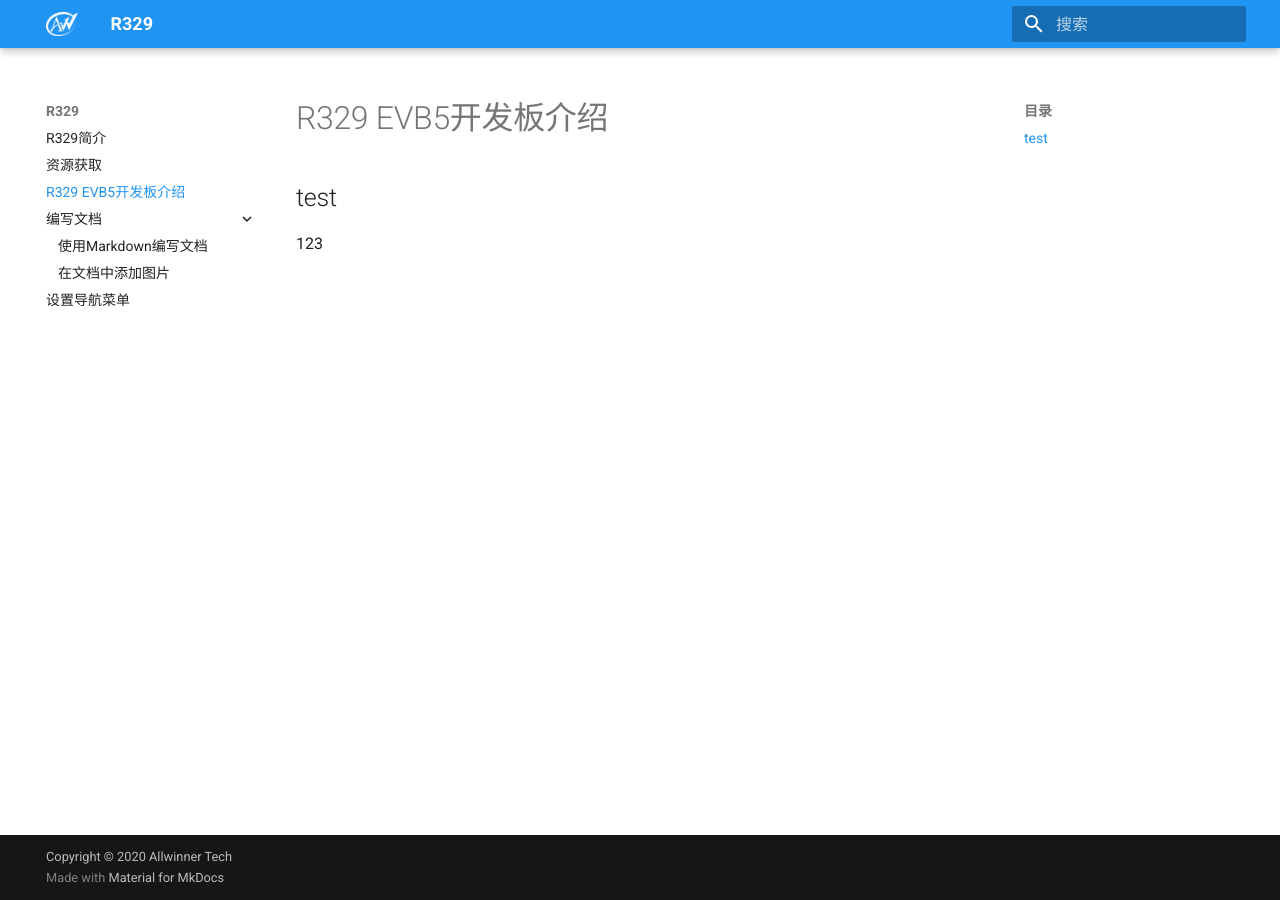
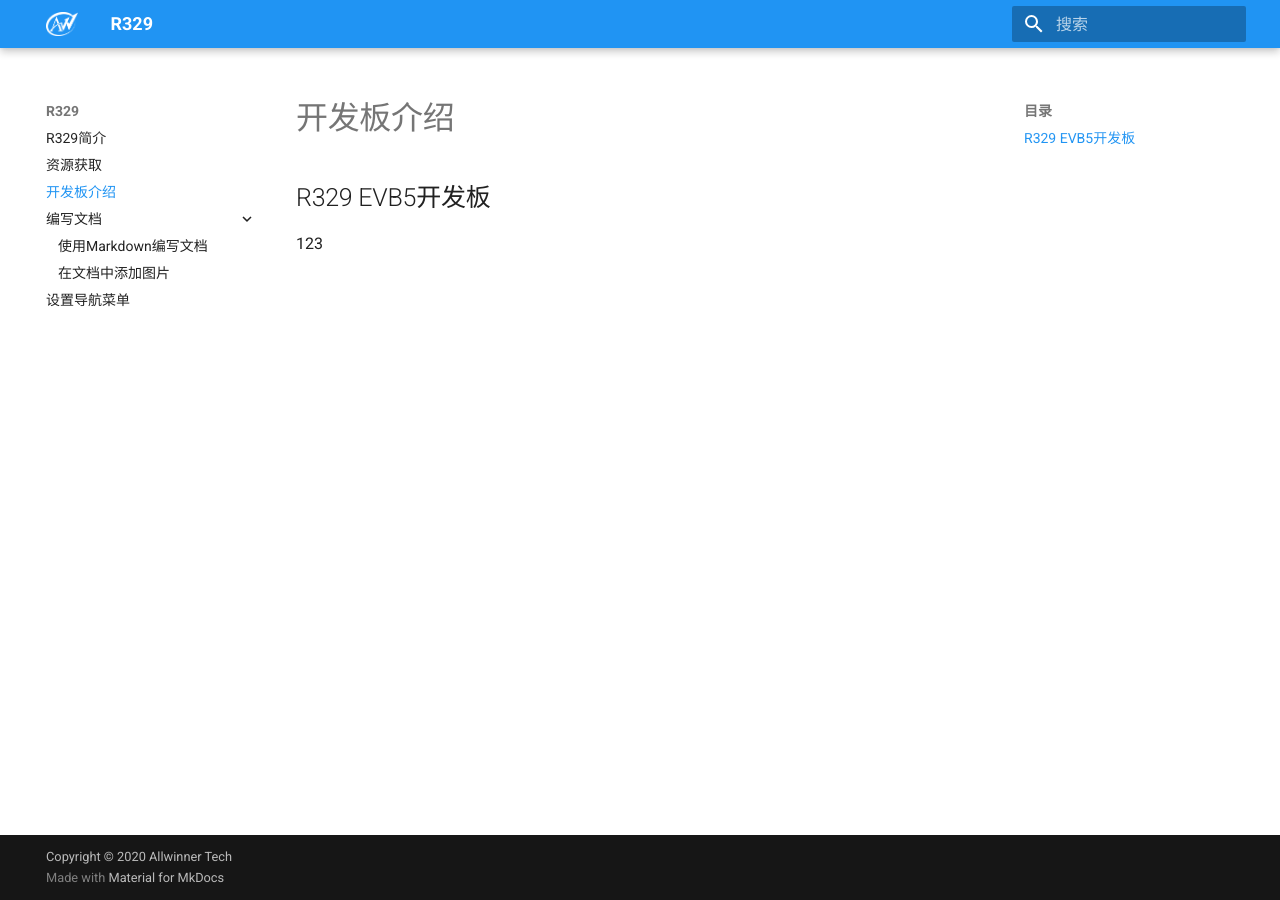
Before and after one commit to aw-yht/R329, an MkDocs documentation site: the page built from docs/r329_evb5.md, in a window 1280 px wide. Built offline with MkDocs 1.6.1 and Material for MkDocs 9.7.7, drawn with Linux system fonts in a browser that asks for light colours.

Commit message:
test link
Signed-off-by: kirin <402041446@qq.com>

```diff
--- a/docs/r329_evb5.md
+++ b/docs/r329_evb5.md
@@ -1,5 +1,5 @@
-# R329 EVB5开发板介绍
+# 开发板介绍
 
-## test
+## R329 EVB5开发板
 
 123
```
Also changed, not shown: docs/index.md (+3 -1 lines).
